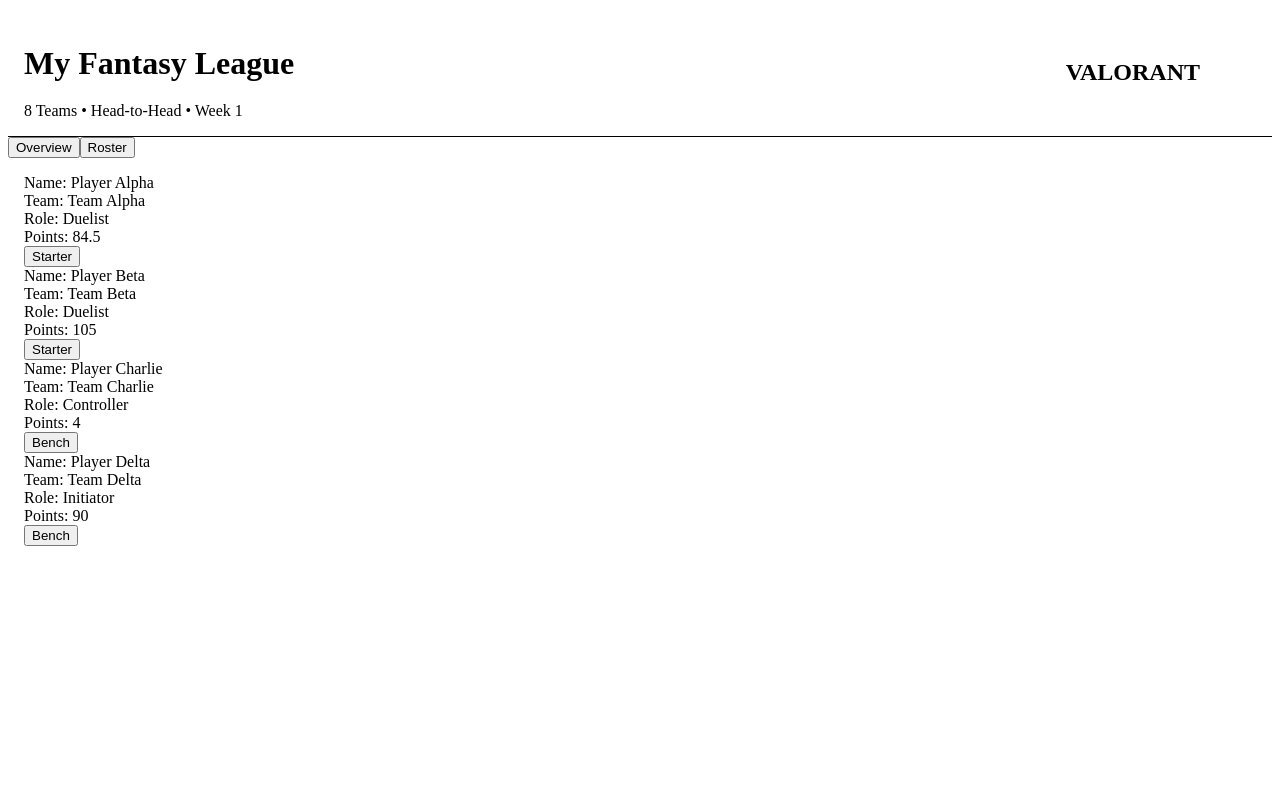
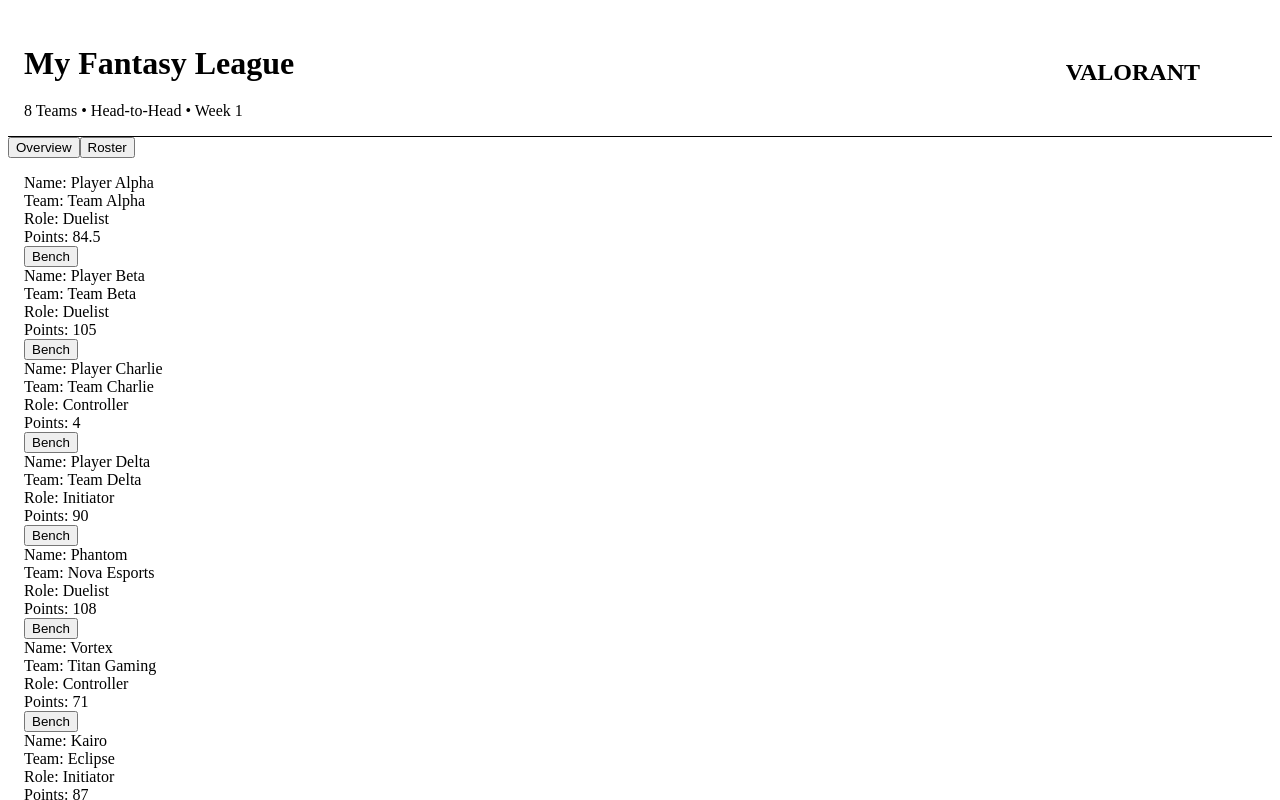
Before and after one commit to teagkeith/retake, a React (Vite) app: page / in a window 1280 px wide. Both pictures are taken after a click on the button "Roster". Shown: the top 800 px of the page. Built offline with nearby package versions, Linux system fonts and the light colour scheme.

Commit message:
Retake rebrand start

```diff
--- a/index.html
+++ b/index.html
@@ -1,6 +1,7 @@
 <!doctype html>
 <html lang="en">
   <head>
+    <script src="http://localhost:8097"></script>
     <meta charset="UTF-8" />
     <link rel="icon" type="image/svg+xml" href="/favicon.svg" />
     <meta name="viewport" content="width=device-width, initial-scale=1.0" />
--- a/src/App.tsx
+++ b/src/App.tsx
@@ -21,17 +21,47 @@
 
 function App() {
   const [activeTab, setActiveTab] = useState("overview");
-  const [starterIds, setStarterIds] = useState<number[]>([1,2]);
+  const [starterIds, setStarterIds] = useState<number[]>([]);
+  const [savedStarterIds, setSavedStarterIds] = useState<number[]>([]);
+  const [err, setErr] = useState("")
 
-  function toggleStarter(playerId: number){
-   setStarterIds(currentIds => {
-    if (currentIds.includes(playerId)) {
-      return currentIds.filter(id => id !== playerId);
+
+  function toggleStarter(playerId: number) {
+    if (starterIds.includes(playerId)) {
+      setStarterIds(currentIds =>
+        currentIds.filter(id => id !== playerId)
+      );
+
+      setErr("");
+      return;
+    }
+
+    if (starterIds.length >= 5) {
+      setErr("You can only have 5 starters at once.");
+      return;
+    }
+
+    setStarterIds(currentIds => [...currentIds, playerId]);
+    setErr("");
+  }
+
+  function saveLineup() {
+    if(starterIds.length !== 5) {
+      setErr(`You have ${starterIds.length}/5 starters selected.`);
+      return;
     } else {
-      return [...currentIds, playerId];
+      setErr("Lineup Saved!")
+       setSavedStarterIds([...starterIds]);
     }
-   });
   }
+
+  const lineupMatch = starterIds.length === savedStarterIds.length &&
+                    starterIds.every(id => savedStarterIds.includes(id));
+
+
+  const savedPlayers = savedStarterIds
+  .map(id => players.find(player => player.id === id))
+  .filter(player => player !== undefined);
 
   return (
     <>
@@ -45,45 +75,53 @@
       <button onClick={() => setActiveTab("overview")}>Overview</button>
       <button onClick={() => setActiveTab("roster")}>Roster</button>
       <div className='leagueContent'>
-
-      {
-        activeTab === "overview" && (
+        {activeTab === "overview" && (
           <div className="overviewContent">
             <h1>Welcome Back!</h1>
             <p>Your fantasy roster is ready for the next matchup</p>
             <div className='personalPerformance'>
-          {
-            leagueStats.map((stat) => (
-              <StatCard title={stat.title} value={stat.value} key={stat.id}/>
-            ))
-          }
+              {leagueStats.map((stat) => (
+                <StatCard title={stat.title} value={stat.value} key={stat.id} />
+              ))}
             </div>
           </div>
         )}
 
-      {
-        activeTab === "roster" && (
+        {activeTab === "roster" && (
+          <>
             <div className='rosterContent'>
-            {
-              players.map((player) => (
-                <PlayerCard key={player.id} player={player}  isStarter={starterIds.includes(player.id)} onToggleStarter={() => toggleStarter(player.id)}/>
-              )
+              <p>{err}</p>
+              {players.map((player) => (
+                <PlayerCard
+                  key={player.id}
+                  player={player}
+                  isStarter={starterIds.includes(player.id)}
+                  onToggleStarter={() => toggleStarter(player.id)}
+                />
+              ))}
+            </div>
+            <button onClick={saveLineup} disabled={lineupMatch || starterIds.length !== 5}>Save Lineup</button>
+
+          </>
         )}
+        {lineupMatch ? (
+          <p className="status-saved">Lineup is up to date</p>
+          ) : (
+          <p className="status-warning">You have unsaved changes</p>
+        )}
+
+
+
+
+        <div className="savedLineup">
+          {savedPlayers.map(player => (
+            <p key={player.id}>{player.name} - {player.team} - {player.fantasyPoints}</p>
+          ))}
         </div>
-        )
-      }
       </div>
     </>
-  )
+  );
 }
 
+
 export default App
-
-
-{/* <div className='peronalPreformance'>
-        {
-          leagueStats.map((stat) => (
-            <StatCard key={stat.id} title={stat.title} value={stat.value} />
-          ))
-        }
-      </div> */}
--- a/src/data/players.ts
+++ b/src/data/players.ts
@@ -31,7 +31,7 @@
         assists: 2,
         fantasyPoints: 4
     },
-     {
+    {
         id: 4,
         name: "Player Delta",
         team: "Team Delta",
@@ -40,5 +40,205 @@
         deaths: 4,
         assists: 12,
         fantasyPoints: 90
-    }
+    },
+    {
+    "id": 5,
+    "name": "Phantom",
+    "team": "Nova Esports",
+    "role": "Duelist",
+    "kills": 58,
+    "deaths": 37,
+    "assists": 14,
+    "fantasyPoints": 108
+  },
+  {
+    "id": 6,
+    "name": "Vortex",
+    "team": "Titan Gaming",
+    "role": "Controller",
+    "kills": 34,
+    "deaths": 29,
+    "assists": 32,
+    "fantasyPoints": 71
+  },
+  {
+    "id": 7,
+    "name": "Kairo",
+    "team": "Eclipse",
+    "role": "Initiator",
+    "kills": 41,
+    "deaths": 33,
+    "assists": 38,
+    "fantasyPoints": 87
+  },
+  {
+    "id": 8,
+    "name": "Reaper",
+    "team": "Nova Esports",
+    "role": "Sentinel",
+    "kills": 39,
+    "deaths": 24,
+    "assists": 18,
+    "fantasyPoints": 80
+  },
+  {
+    "id": 9,
+    "name": "Blitz",
+    "team": "Storm Gaming",
+    "role": "Duelist",
+    "kills": 64,
+    "deaths": 42,
+    "assists": 12,
+    "fantasyPoints": 110
+  },
+  {
+    "id": 10,
+    "name": "CypherX",
+    "team": "Titan Gaming",
+    "role": "Sentinel",
+    "kills": 31,
+    "deaths": 22,
+    "assists": 21,
+    "fantasyPoints": 61
+  },
+  {
+    "id": 11,
+    "name": "Astrael",
+    "team": "Eclipse",
+    "role": "Controller",
+    "kills": 28,
+    "deaths": 26,
+    "assists": 40,
+    "fantasyPoints": 70
+  },
+  {
+    "id": 12,
+    "name": "Rogue",
+    "team": "Storm Gaming",
+    "role": "Initiator",
+    "kills": 43,
+    "deaths": 35,
+    "assists": 33,
+    "fantasyPoints": 84
+  },
+  {
+    "id": 13,
+    "name": "Zenith",
+    "team": "Velocity",
+    "role": "Duelist",
+    "kills": 72,
+    "deaths": 39,
+    "assists": 16,
+    "fantasyPoints": 121
+  },
+  {
+    "id": 14,
+    "name": "Echo",
+    "team": "Velocity",
+    "role": "Controller",
+    "kills": 30,
+    "deaths": 28,
+    "assists": 35,
+    "fantasyPoints": 67
+  },
+  {
+    "id": 15,
+    "name": "Nyx",
+    "team": "Nova Esports",
+    "role": "Initiator",
+    "kills": 47,
+    "deaths": 31,
+    "assists": 36,
+    "fantasyPoints": 99
+  },
+  {
+    "id": 16,
+    "name": "Frost",
+    "team": "Titan Gaming",
+    "role": "Sentinel",
+    "kills": 33,
+    "deaths": 20,
+    "assists": 19,
+    "fantasyPoints": 65
+  },
+  {
+    "id": 17,
+    "name": "Havoc",
+    "team": "Eclipse",
+    "role": "Duelist",
+    "kills": 61,
+    "deaths": 44,
+    "assists": 17,
+    "fantasyPoints": 95
+  },
+  {
+    "id": 18,
+    "name": "Spectre",
+    "team": "Storm Gaming",
+    "role": "Controller",
+    "kills": 36,
+    "deaths": 30,
+    "assists": 42,
+    "fantasyPoints": 84
+  },
+  {
+    "id": 19,
+    "name": "Onyx",
+    "team": "Velocity",
+    "role": "Sentinel",
+    "kills": 38,
+    "deaths": 25,
+    "assists": 22,
+    "fantasyPoints": 76
+  },
+  {
+    "id": 20,
+    "name": "Rift",
+    "team": "Nova Esports",
+    "role": "Duelist",
+    "kills": 55,
+    "deaths": 38,
+    "assists": 20,
+    "fantasyPoints": 92
+  },
+  {
+    "id": 21,
+    "name": "Drift",
+    "team": "Titan Gaming",
+    "role": "Initiator",
+    "kills": 40,
+    "deaths": 32,
+    "assists": 44,
+    "fantasyPoints": 92
+  },
+  {
+    "id": 22,
+    "name": "Pulse",
+    "team": "Eclipse",
+    "role": "Sentinel",
+    "kills": 35,
+    "deaths": 27,
+    "assists": 26,
+    "fantasyPoints": 69
+  },
+  {
+    "id": 23,
+    "name": "Solaris",
+    "team": "Storm Gaming",
+    "role": "Duelist",
+    "kills": 67,
+    "deaths": 41,
+    "assists": 15,
+    "fantasyPoints": 108
+  },
+  {
+    "id": 24,
+    "name": "Wraith",
+    "team": "Velocity",
+    "role": "Initiator",
+    "kills": 44,
+    "deaths": 34,
+    "assists": 39,
+    "fantasyPoints": 93
+  },
 ]
```
Also changed, not shown: 1 other file (tests, documents, lock files or other folders). Lines whose indentation alone changed are shown as unchanged.
